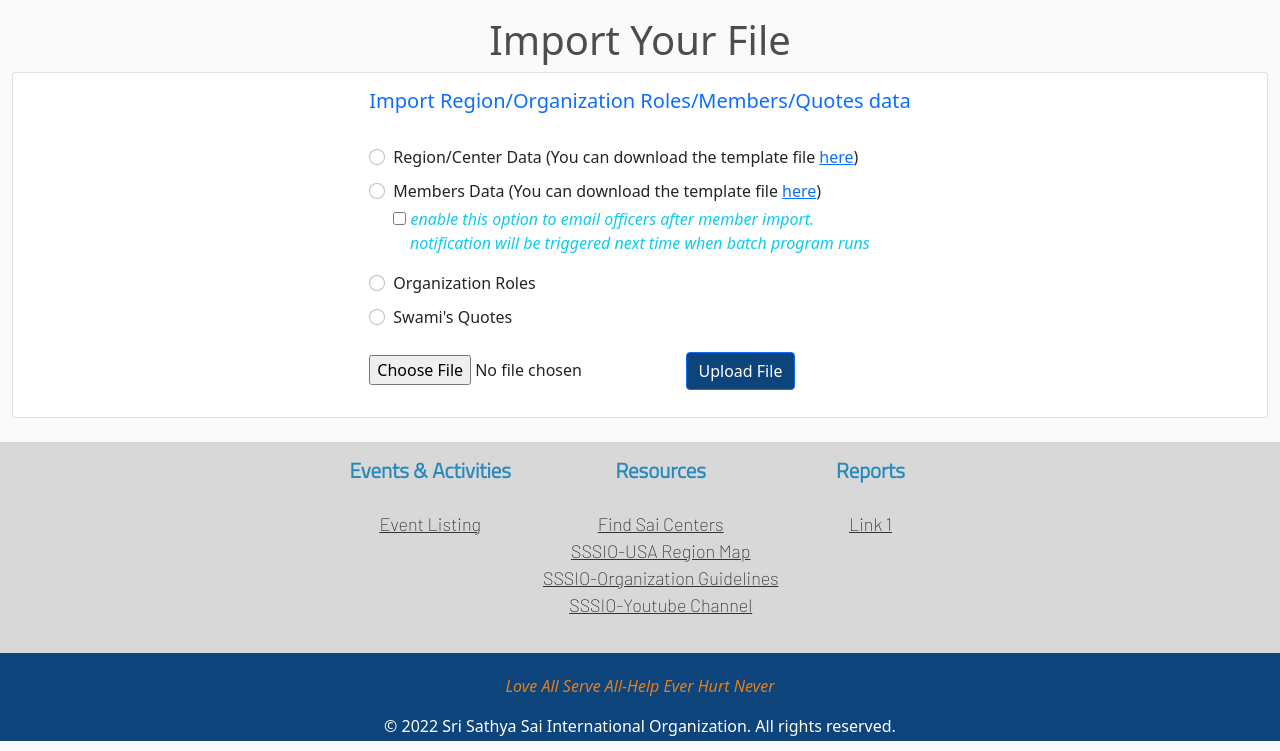
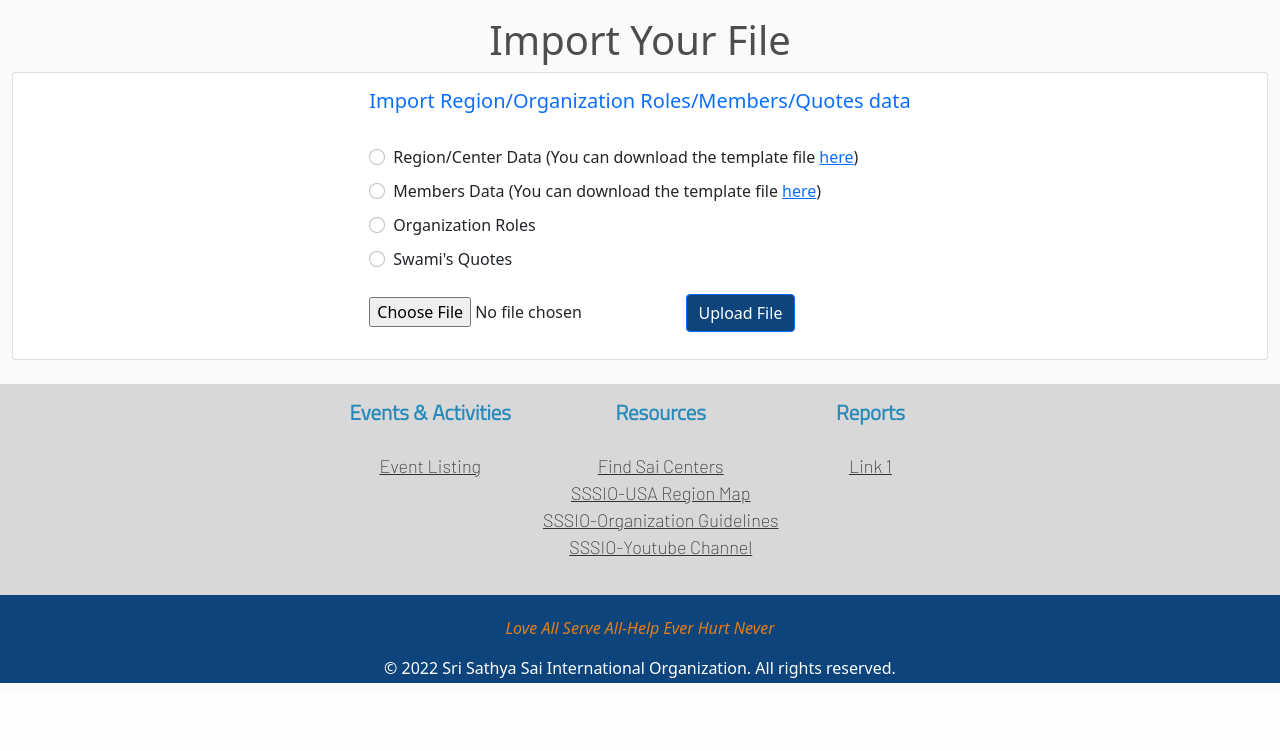
Before and after one commit to thiyaguj19-mt/online-member-directory, a Django app: template website/templates/import-page.html in a window 1280 px wide. Shown: the part 117-868 px from the top of the page. After the commit the page ends 800 px from the top, so only its background shows below. Run offline with Django 4.2, Linux system fonts and the light colour scheme; the template is opened without the code that fills it, so the values that code supplies are empty; some libraries are stand-ins or nearby versions; some web fonts are replaced.

Commit message:
removed notification checkbox from import member utility

```diff
--- a/website/templates/import-page.html
+++ b/website/templates/import-page.html
@@ -25,13 +25,6 @@
               Members Data  (You can download the template file
               <a href='"../../static/file_templates/MemberTemplate.csv' download="MemberTemplate.csv">here</a>)
             </label>
-            {% if notification == True %}
-              <p class="text-info mt-1"><em><input type="checkbox" id="emailofficer" name="emailofficer" data-regionId={{regionid}} checked onclick="enableNotification();"> email notification is enabled. <br>
-                &nbsp;&nbsp;&nbsp;&nbsp;notification will be triggered next time when batch program runs </em></p>
-            {% else %}
-              <p class="text-info mt-1"><em><input type="checkbox" id="emailofficer" name="emailofficer" data-regionId={{regionid}} onclick="enableNotification();"> enable this option to email officers after member import. <br>
-                &nbsp;&nbsp;&nbsp;&nbsp;notification will be triggered next time when batch program runs </em></p>
-            {% endif %}
           </div>
           <div class="form-check space-bottom">
             <input class="form-check-input" type="radio" name="importType" id="orgRoleImport" value="orgRole">
--- a/website/utils.py
+++ b/website/utils.py
@@ -138,6 +138,10 @@ def createMemberData(column):
                 )
                 if created:
                     memobj.orgrole.add(orole)
+                    isnotificationenabled = region.notification
+                    if isnotificationenabled == False:
+                        region.notification=True
+                        region.save()
                     return {
                         "first_name": column[0], "last_name": column[0], "gender": column[2],
                         "email": column[3], "phone": column[4], "city":city,
```
